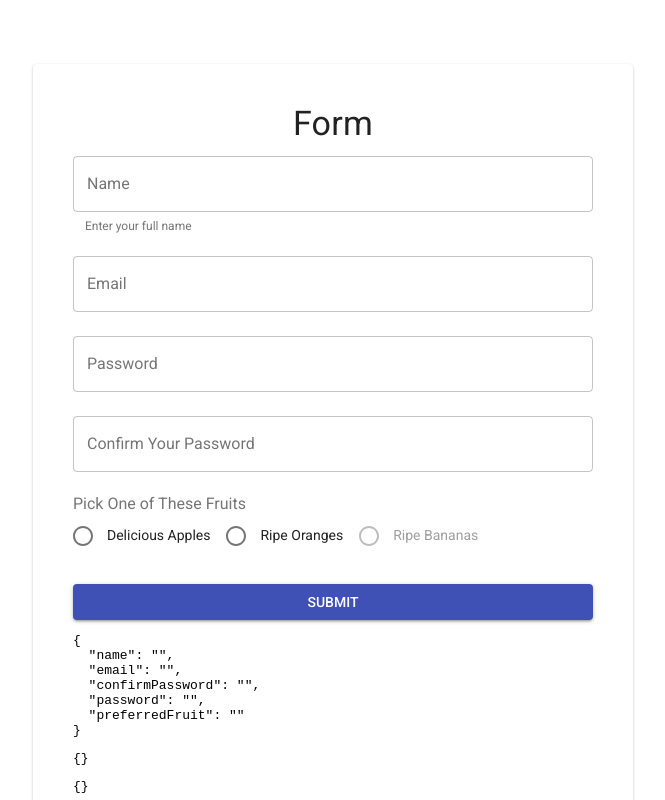
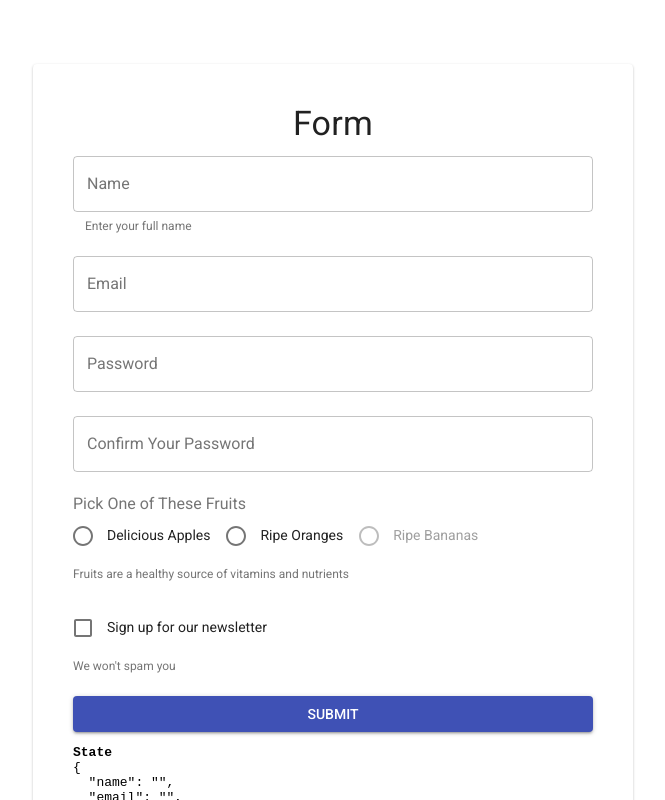
Before and after one commit to rupert-ong/formik-yup-material-form-sample, a React (Create React App) app: page / in a window 1280 px wide. Shown: the top 800 px of the page, without its empty margins (307-972 px from the left). Built offline with nearby package versions, Linux system fonts and the light colour scheme.

Commit message:
Add FormikCheckbox component

```diff
--- /dev/null
+++ b/src/components/FormikCheckbox/index.js
@@ -0,0 +1,55 @@
+import React from "react";
+import PropTypes from "prop-types";
+import { FormControlLabel, FormHelperText, Checkbox } from "@material-ui/core";
+
+const FormikCheckbox = ({
+  field: { name, value, onChange, onBlur },
+  form: { errors, touched },
+  id,
+  label,
+  inputValue,
+  helperText,
+  ...props
+}) => {
+  const isTouchedAndHasError = touched[name] && errors[name];
+  return (
+    <>
+      <FormControlLabel
+        name={name}
+        label={label}
+        control={
+          <Checkbox
+            id={id}
+            onChange={onChange}
+            onBlur={onBlur}
+            value={String(inputValue) || String(value)}
+            color={props.color}
+          />
+        }
+        {...props}
+        checked={Boolean(value)}
+      />
+      {(isTouchedAndHasError || helperText) && (
+        <FormHelperText error={isTouchedAndHasError}>
+          {isTouchedAndHasError ? errors[name] : helperText ? helperText : ""}
+        </FormHelperText>
+      )}
+    </>
+  );
+};
+
+FormikCheckbox.propTypes = {
+  field: PropTypes.object.isRequired,
+  form: PropTypes.object.isRequired,
+  id: PropTypes.string,
+  label: PropTypes.string,
+  inputValue: PropTypes.string,
+  helperText: PropTypes.string,
+  color: PropTypes.oneOf(["primary", "secondary", "default"])
+};
+
+FormikCheckbox.defaultProps = {
+  color: "primary"
+};
+
+export default FormikCheckbox;
--- a/src/scenes/InputForm/components/Form/index.js
+++ b/src/scenes/InputForm/components/Form/index.js
@@ -6,6 +6,7 @@ import { Form as FormikForm, Field } from "formik";
 import FormikInputText from "../../../../components/FormikInputText";
 import FormikRadioGroup from "../../../../components/FormikRadioGroup";
 import FormikRadio from "../../../../components/FormikRadio";
+import FormikCheckbox from "../../../../components/FormikCheckbox";
 
 const Form = ({
   values,
@@ -56,6 +57,7 @@ const Form = ({
             id="radioGroup"
             name="preferredFruit"
             label="Pick One of These Fruits"
+            helperText="Fruits are a healthy source of vitamins and nutrients"
             value={values.preferredFruit}
             error={errors.preferredFruit}
             touched={touched.preferredFruit}
@@ -89,6 +91,16 @@ const Form = ({
         </Grid>
 
         <Grid item xs={12}>
+          <Field
+            component={FormikCheckbox}
+            name="signUpForNewsletter"
+            id="checkbox1"
+            label="Sign up for our newsletter"
+            helperText="We won't spam you"
+          />
+        </Grid>
+
+        <Grid item xs={12}>
           <Button
             type="submit"
             fullWidth
@@ -100,9 +112,27 @@ const Form = ({
           </Button>
         </Grid>
       </Grid>
-      {<pre>{JSON.stringify(values, null, 2)}</pre>}
-      {<pre>{JSON.stringify(errors, null, 2)}</pre>}
-      {<pre>{JSON.stringify(touched, null, 2)}</pre>}
+      {
+        <pre>
+          <strong>State</strong>
+          <br />
+          {JSON.stringify(values, null, 2)}
+        </pre>
+      }
+      {
+        <pre>
+          <strong>Errors</strong>
+          <br />
+          {JSON.stringify(errors, null, 2)}
+        </pre>
+      }
+      {
+        <pre>
+          <strong>Touched</strong>
+          <br />
+          {JSON.stringify(touched, null, 2)}
+        </pre>
+      }
     </FormikForm>
   );
 };
--- a/src/scenes/InputForm/index.js
+++ b/src/scenes/InputForm/index.js
@@ -23,7 +23,8 @@ const validationSchema = yup.object().shape({
     .string()
     .required("Confirm your password")
     .oneOf([yup.ref("password")], "Password does not match"),
-  preferredFruit: yup.string().required("A radio option is required")
+  preferredFruit: yup.string().required("You must pick one fruit"),
+  signUpForNewsletter: yup.bool().oneOf([true], "You must sign up")
 });
 
 const initialValues = {
@@ -31,7 +32,8 @@ const initialValues = {
   email: "",
   confirmPassword: "",
   password: "",
-  preferredFruit: ""
+  preferredFruit: "",
+  signUpForNewsletter: false
 };
 
 class InputForm extends Component {
```
